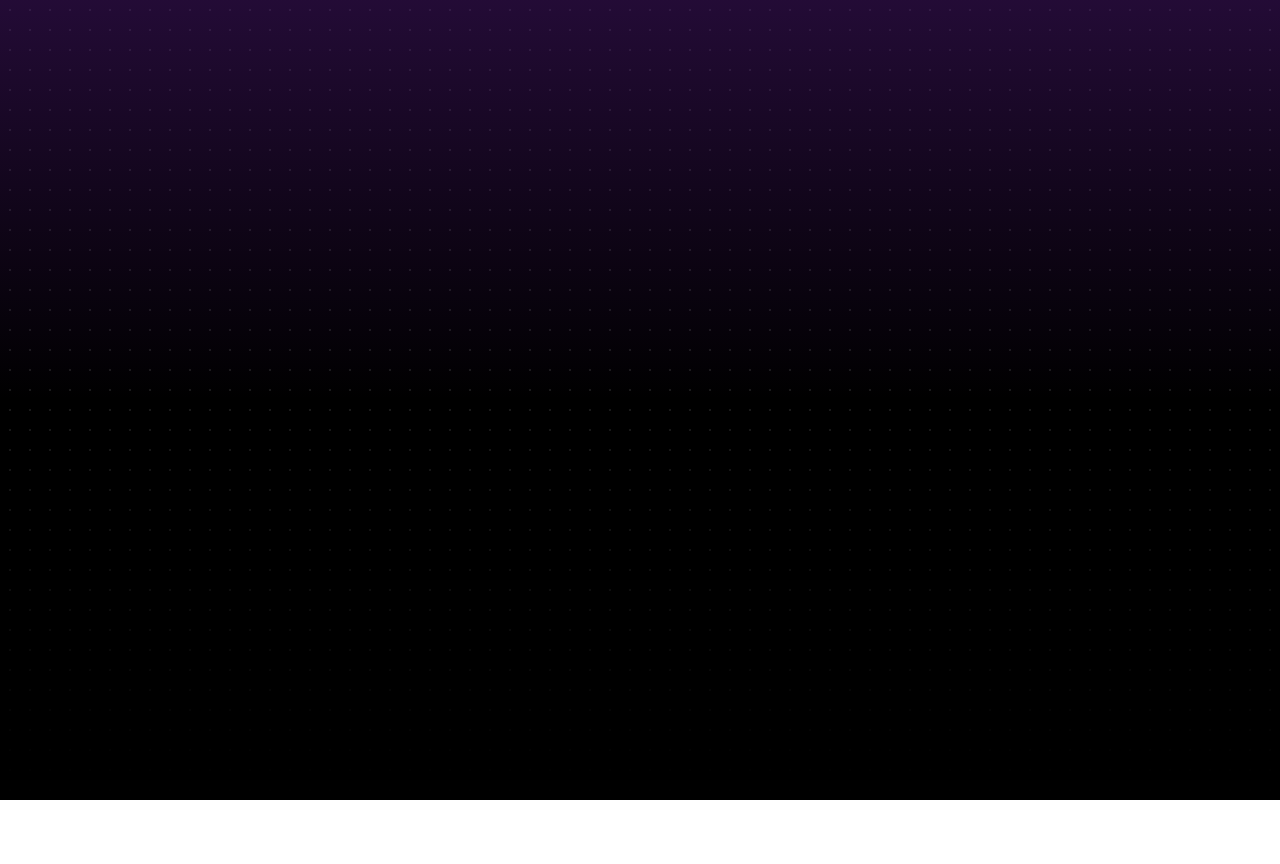
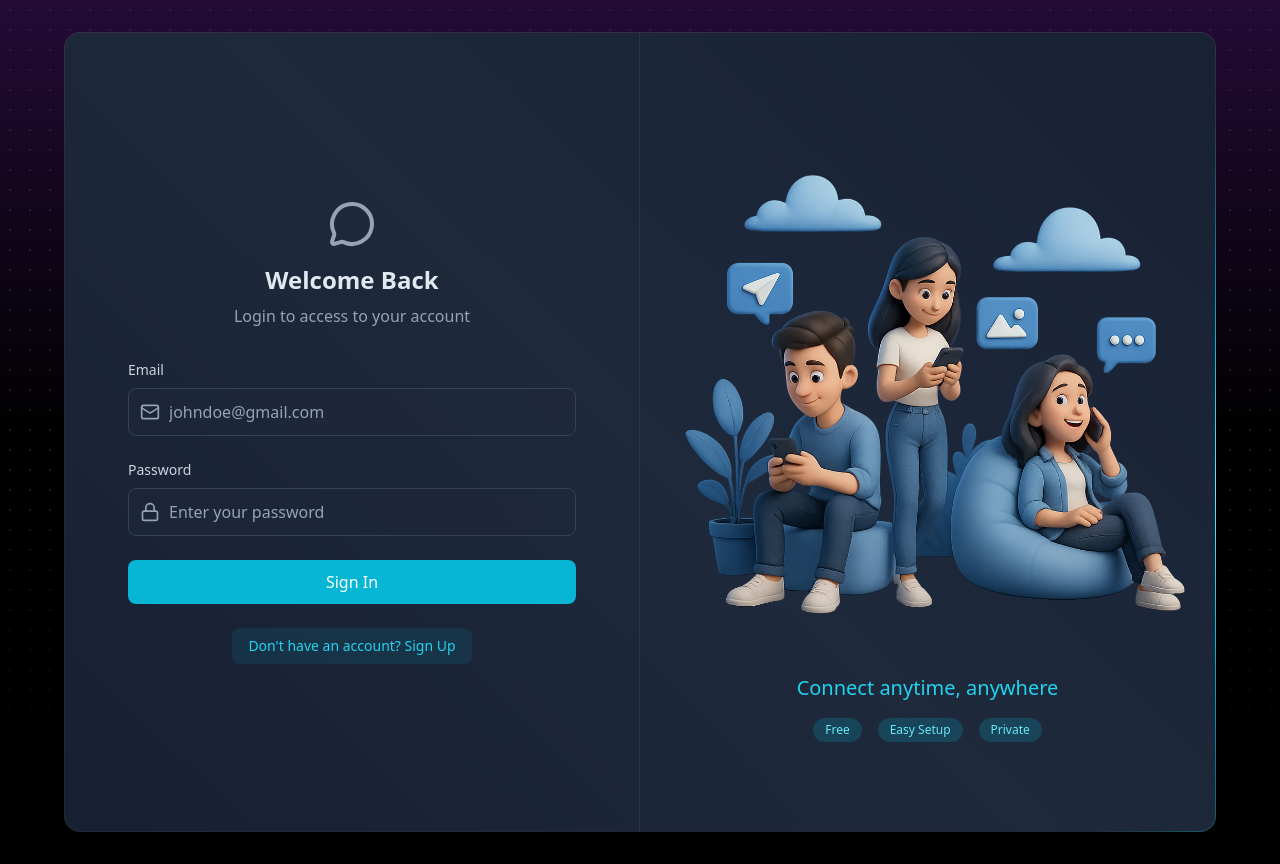
Before and after one commit to srijan7044/VibeVeil, a React app in the folder frontend/: page /login in a window 1280 px wide. Before the commit the page ends 800 px from the top, so only its background shows below. Built offline with nearby package versions, Linux system fonts and the light colour scheme; no server answers; the HTML template or start-up script is replaced by a standard one.

Commit message:
login&logout implemented

```diff
--- a/frontend/src/pages/ChatPage.jsx
+++ b/frontend/src/pages/ChatPage.jsx
@@ -1,4 +1,12 @@
+import { useAuthStore } from "../store/useAuthStore";
+
 function ChatPage() {
-  return <div>ChatPage</div>;
+  const { logout } = useAuthStore();
+  return (
+    <div className="z-10">
+      ChatPage
+      <button onClick={logout}>logout</button>
+    </div>
+  );
 }
 export default ChatPage;
--- a/frontend/src/pages/LoginPage.jsx
+++ b/frontend/src/pages/LoginPage.jsx
@@ -1,4 +1,108 @@
+import { useState } from "react";
+import { useAuthStore } from "../store/useAuthStore";
+import BorderAnimatedContainer from "../components/BorderAnimatedContainer";
+import { MessageCircleIcon, MailIcon, LoaderIcon, LockIcon } from "lucide-react";
+import { Link } from "react-router";
+
 function LoginPage() {
-  return <div>login page</div>;
+  const [formData, setFormData] = useState({ email: "", password: "" });
+  const { login, isLoggingIn } = useAuthStore();
+
+  const handleSubmit = (e) => {
+    e.preventDefault();
+    login(formData);
+  };
+
+  return (
+    <div className="w-full flex items-center justify-center p-4 bg-slate-900">
+      <div className="relative w-full max-w-6xl md:h-[800px] h-[650px]">
+        <BorderAnimatedContainer>
+          <div className="w-full flex flex-col md:flex-row">
+            {/* FORM CLOUMN - LEFT SIDE */}
+            <div className="md:w-1/2 p-8 flex items-center justify-center md:border-r border-slate-600/30">
+              <div className="w-full max-w-md">
+                {/* HEADING TEXT */}
+                <div className="text-center mb-8">
+                  <MessageCircleIcon className="w-12 h-12 mx-auto text-slate-400 mb-4" />
+                  <h2 className="text-2xl font-bold text-slate-200 mb-2">Welcome Back</h2>
+                  <p className="text-slate-400">Login to access to your account</p>
+                </div>
+
+                {/* FORM */}
+                <form onSubmit={handleSubmit} className="space-y-6">
+                  {/* EMAIL INPUT */}
+                  <div>
+                    <label className="auth-input-label">Email</label>
+                    <div className="relative">
+                      <MailIcon className="auth-input-icon" />
+
+                      <input
+                        type="email"
+                        value={formData.email}
+                        onChange={(e) => setFormData({ ...formData, email: e.target.value })}
+                        className="input"
+                        placeholder="johndoe@gmail.com"
+                      />
+                    </div>
+                  </div>
+
+                  {/* PASSWORD INPUT */}
+                  <div>
+                    <label className="auth-input-label">Password</label>
+                    <div className="relative">
+                      <LockIcon className="auth-input-icon" />
+
+                      <input
+                        type="password"
+                        value={formData.password}
+                        onChange={(e) => setFormData({ ...formData, password: e.target.value })}
+                        className="input"
+                        placeholder="Enter your password"
+                      />
+                    </div>
+                  </div>
+
+                  {/* SUBMIT BUTTON */}
+                  <button className="auth-btn" type="submit" disabled={isLoggingIn}>
+                    {isLoggingIn ? (
+                      <LoaderIcon className="w-full h-5 animate-spin text-center" />
+                    ) : (
+                      "Sign In"
+                    )}
+                  </button>
+                </form>
+
+                <div className="mt-6 text-center">
+                  <Link to="/signup" className="auth-link">
+                    Don't have an account? Sign Up
+                  </Link>
+                </div>
+              </div>
+            </div>
+
+            {/* FORM ILLUSTRATION - RIGHT SIDE */}
+            <div className="hidden md:w-1/2 md:flex items-center justify-center p-6 bg-gradient-to-bl from-slate-800/20 to-transparent">
+              <div>
+                <img
+                  src="/login.png"
+                  alt="People using mobile devices"
+                  className="w-full h-auto object-contain"
+                />
+                <div className="mt-6 text-center">
+                  <h3 className="text-xl font-medium text-cyan-400">Connect anytime, anywhere</h3>
+
+                  <div className="mt-4 flex justify-center gap-4">
+                    <span className="auth-badge">Free</span>
+                    <span className="auth-badge">Easy Setup</span>
+                    <span className="auth-badge">Private</span>
+                  </div>
+                </div>
+              </div>
+            </div>
+          </div>
+        </BorderAnimatedContainer>
+      </div>
+    </div>
+  );
 }
 export default LoginPage;
--- a/frontend/src/pages/SignUpPage.jsx
+++ b/frontend/src/pages/SignUpPage.jsx
@@ -66,7 +66,7 @@ function SignUpPage() {
                   <div>
                     <label className="auth-input-label">Password</label>
                     <div className="relative">
-                      <MailIcon className="auth-input-icon" />
+                      <LockIcon className="auth-input-icon" />
 
                       <input
                         type="password"
--- a/frontend/src/store/useAuthStore.js
+++ b/frontend/src/store/useAuthStore.js
@@ -5,6 +5,7 @@ export const useAuthStore = create((set) => ({
   authUser: null,
   isCheckingAuth: true,
   isSigningUp: false,
+  isLoggingIn: false,
 
   checkAuth: async () => {
     try {
@@ -32,4 +33,32 @@ export const useAuthStore = create((set) => ({
       } finally {
         set({ isSigningUp: false });
       }
-}}));
+},
+
+ login: async (data) => {
+    set({ isLoggingIn: true });
+    try {
+      const res = await axiosInstance.post("/auth/login", data);
+      set({ authUser: res.data });
+
+      toast.success("Logged in successfully");
+    } catch (error) {
+      toast.error(error.response.data.message);
+    } finally {
+      set({ isLoggingIn: false });
+    }
+  },
+
+
+  logout: async () => {
+    try {
+      await axiosInstance.post("/auth/logout");
+      set({ authUser: null });
+      toast.success("Logged out successfully");
+    } catch (error) {
+      toast.error("Error logging out");
+      console.log("Logout error:", error);
+    }
+  },
+
+}));
```
